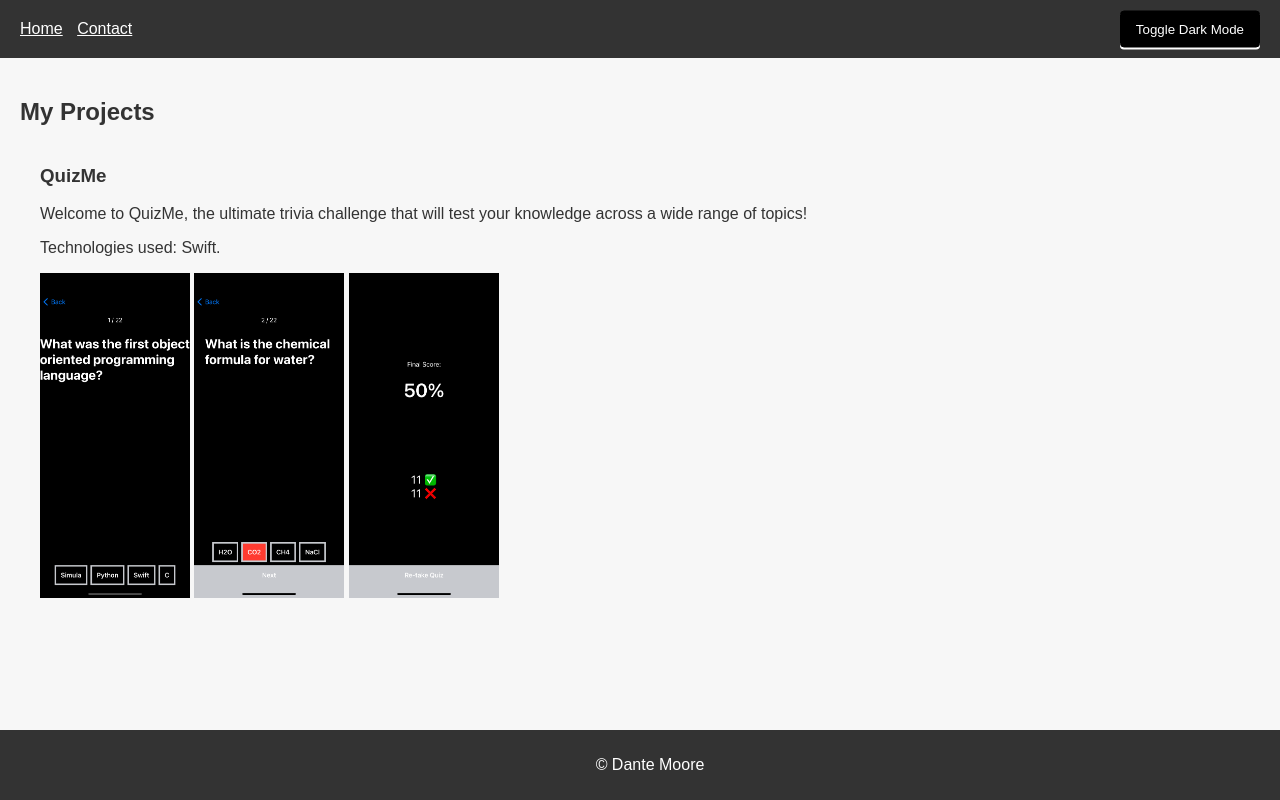
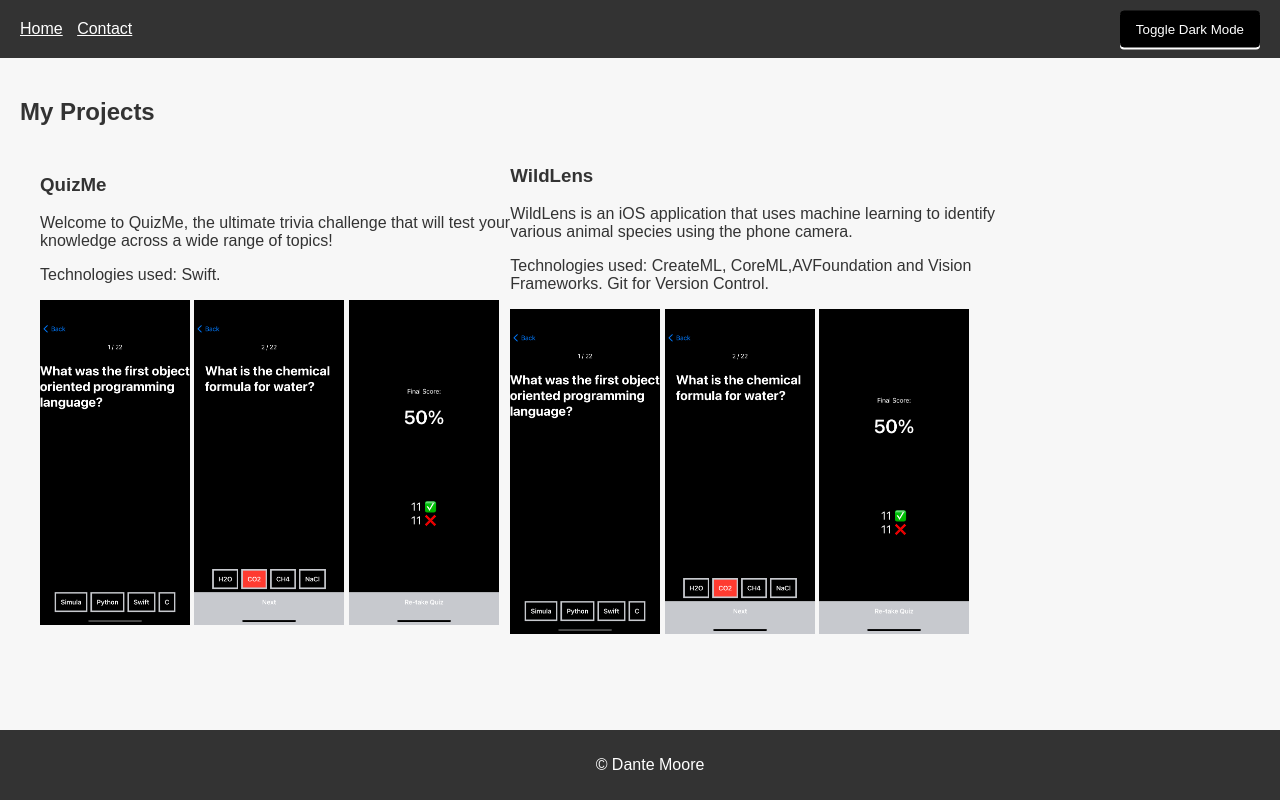
Before and after one commit to Dxmoore/Portfolio-Website, a plain HTML site: page index.html in a window 1280 px wide. Drawn offline with Linux system fonts and the light colour scheme.

Commit message:
Update index.html with WildLens

```diff
--- a/index.html
+++ b/index.html
@@ -31,6 +31,14 @@
           <img src="quizme3.png" alt="Project 1">
           <img src="quizme4.png" alt="Project 1">
         </div>
+        <div>
+          <h3>WildLens</h3>
+          <p>WildLens is an iOS application that uses machine learning to identify various animal species using the phone camera.</p>
+          <p>Technologies used: CreateML, CoreML,AVFoundation and Vision Frameworks. Git for Version Control. </p>
+          <img src="quizme1.png" alt="Project 2">
+          <img src="quizme3.png" alt="Project 2">
+          <img src="quizme4.png" alt="Project 2">
+        </div>
       </div>
       <!-- Add more project divs as needed -->
     </section>
```
